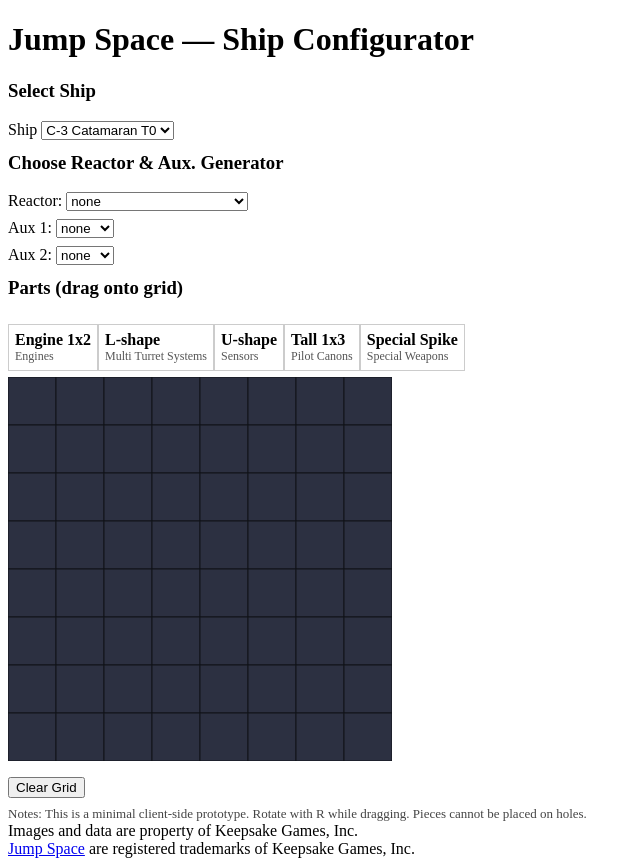
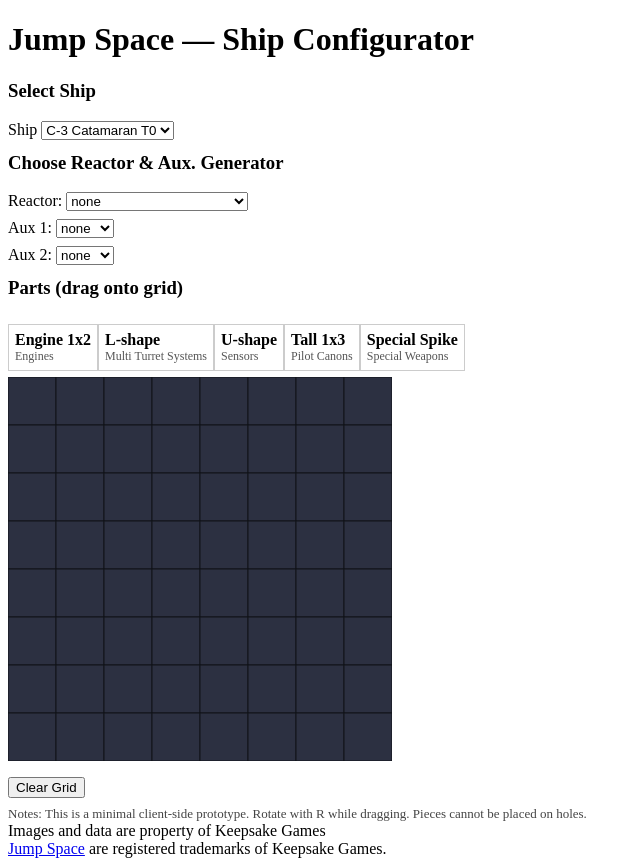
Before and after one commit to attrib/jump-space-configurator, a Vue app: page / in a window 1280 px wide. Shown: the whole page, without its empty margins (0-641 px from the left). Built offline with nearby package versions, Linux system fonts and the light colour scheme; the HTML template or start-up script is replaced by a standard one.

Commit message:
Fix background image scale

```diff
--- a/src/App.vue
+++ b/src/App.vue
@@ -63,8 +63,8 @@
       Notes: This is a minimal client-side prototype. Rotate with R while dragging. Pieces cannot be placed on holes.
     </div>
     <div class="legal">
-      Images and data are property of Keepsake Games, Inc.<br>
-      <a href="https://jumpspacegame.com/">Jump Space</a> are registered trademarks of Keepsake Games, Inc.
+      Images and data are property of Keepsake Games<br>
+      <a href="https://jumpspacegame.com/">Jump Space</a> are registered trademarks of Keepsake Games.
     </div>
   </div>
 </template>
--- a/src/styles.css
+++ b/src/styles.css
@@ -7,6 +7,7 @@ body {
     font-family: system-ui, -apple-system, Segoe UI, Roboto, "Helvetica Neue", Arial;
     margin: 12px;
     background-image: url("https://images.squarespace-cdn.com/content/v1/61a0b244de2c6f4f7fbc4108/96de7365-9de6-4e81-8526-70086d3bcc35/JumpShip_Website_Bg_Fuzzy.png");
+    background-size: cover;
     color: white;
 }
 
```
